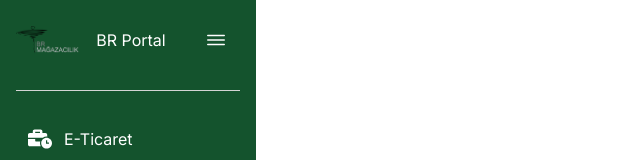
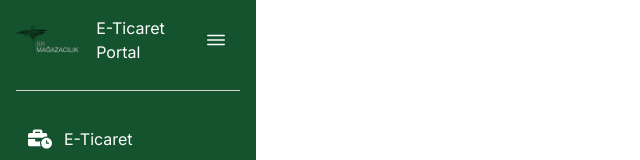
Before and after one commit to RamazanArc/BRPortal, a Next.js app: page /Dashboard in a window 1280 px wide. Shown: the top 160 px of the page, without its empty margins (0-640 px from the left). Built offline with nearby package versions, Linux system fonts and the light colour scheme.

Commit message:
Sidebar Updated

```diff
--- a/app/Components/Sidebar.tsx
+++ b/app/Components/Sidebar.tsx
@@ -109,7 +109,7 @@ const Sidebar = () => {
                 w-full h-full pl-4
               `}
             >
-              BR Portal
+              E-Ticaret Portal
             </label>
             <button className="p-3 rounded-xl0" onClick={toggleSidebar}>
               <IoIosMenu className="h-6 w-6 rounded-md hover:bg-black hover:text-white" />
```
